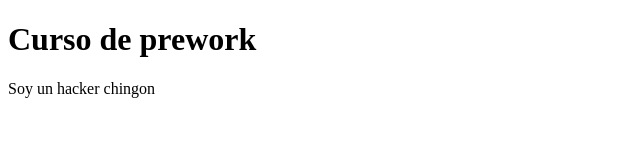
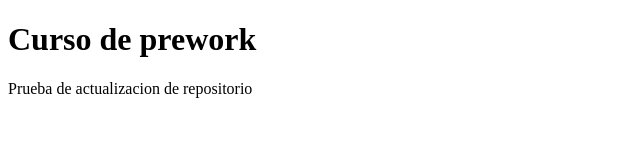
Before and after one commit to castegraf/castegrafProjects, a plain HTML site: page index.html in a window 1280 px wide. Shown: the whole page, without its empty margins (0-640 px from the left). Drawn offline with Linux system fonts and the light colour scheme.

Commit message:
cambios en el parrafo del html

```diff
--- a/index.html
+++ b/index.html
@@ -8,6 +8,6 @@
 </head>
 <body>
     <h1>Curso de prework</h1>
-    <p>Soy un hacker chingon</p>
+    <p>Prueba de actualizacion de repositorio</p>
 </body>
 </html>
```
